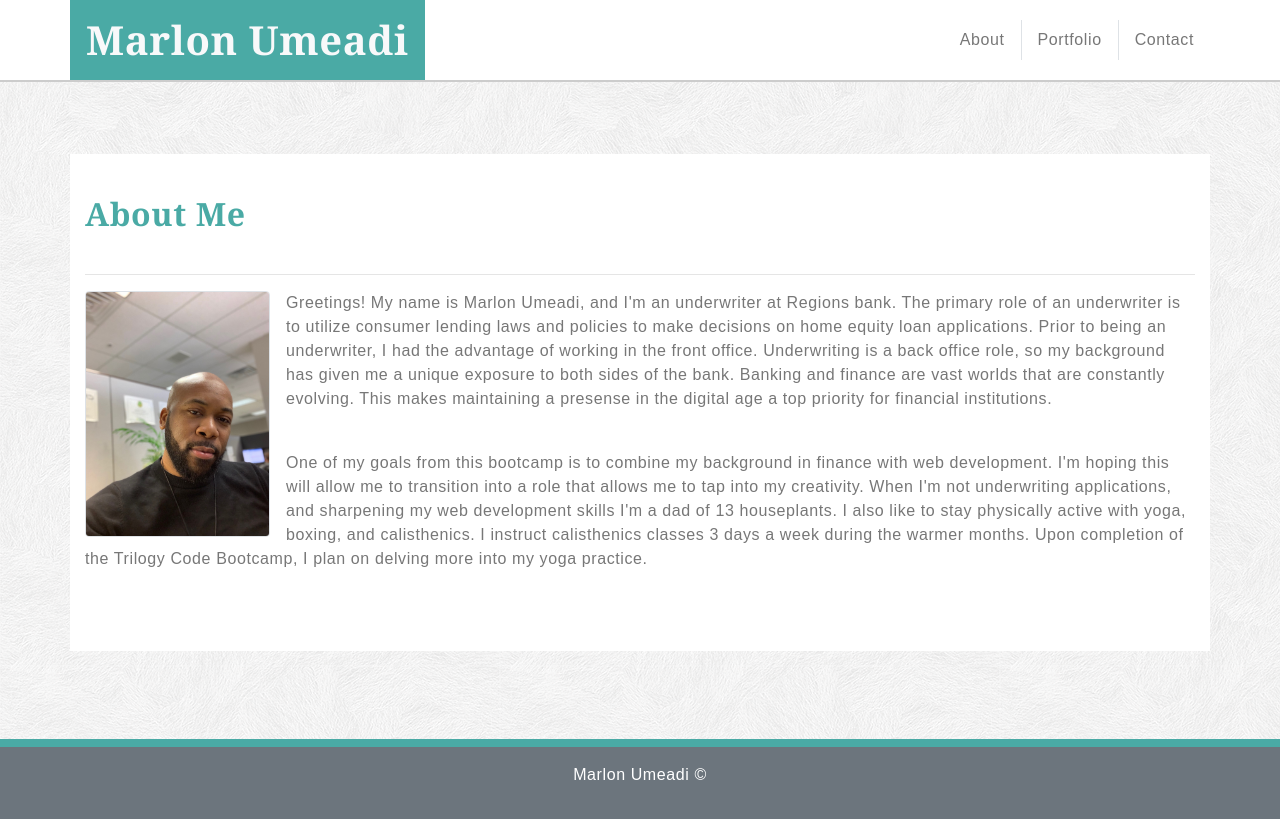
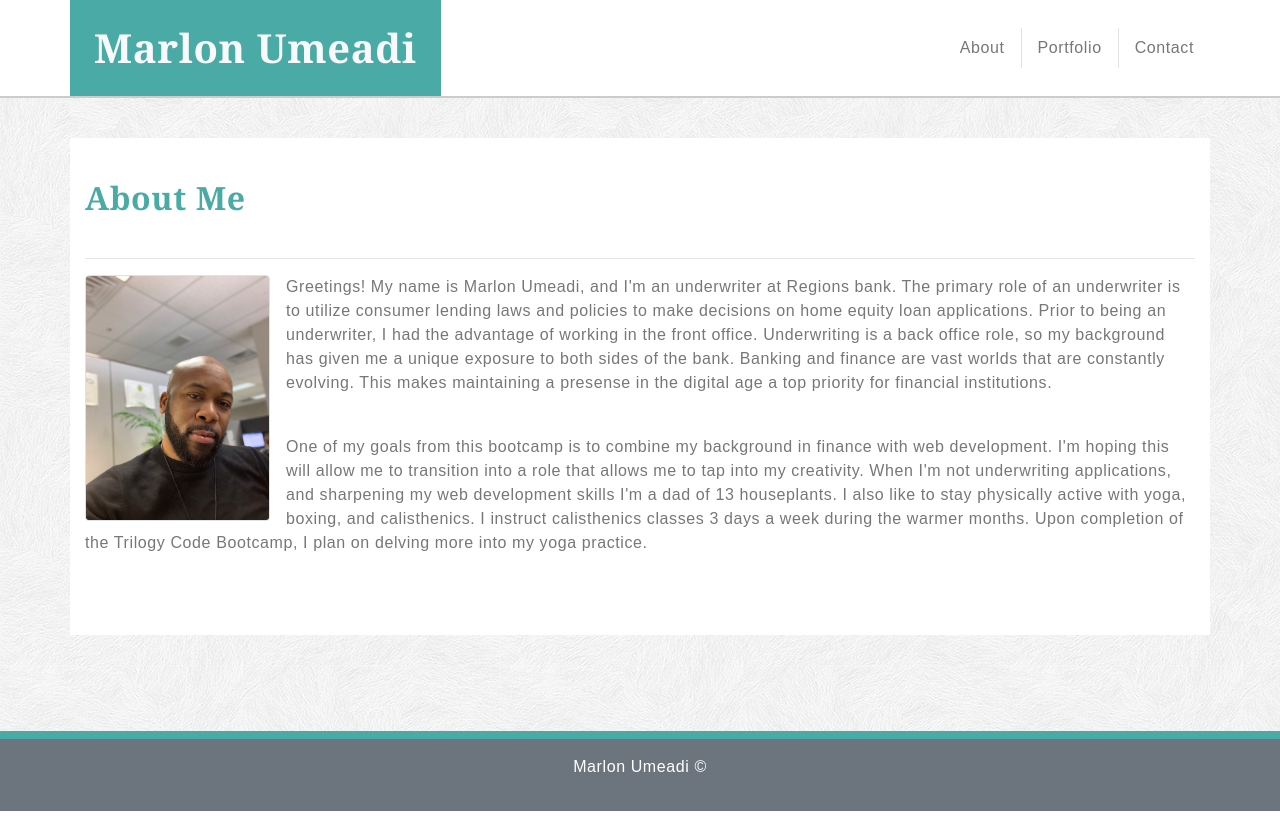
Before and after one commit to umeadi/Bootstrap-Portfolio, a plain HTML site: page index.html in a window 1280 px wide. Drawn offline with nearby package versions, Linux system fonts and the light colour scheme.

Commit message:
shrank comment box

```diff
--- a/index.html
+++ b/index.html
@@ -13,7 +13,7 @@
             <nav class="navbar p-0">
                 <div class="container p-0">
                     <div class="row no-gutters justify-content-between w-100">
-                        <h1 class="col-md-auto font-weight-bold text-light p-3 m-0 text-responsive text-center">Marlon Umeadi</h1>
+                        <h1 class="col-md-auto font-weight-bold text-light p-4 m-0 text-responsive text-center">Marlon Umeadi</h1>
                         <ul class="nav navbar row text-center no-gutters col-md-auto p-0">
                             <li class="col nav-item active">
                                 <a class="nav-link" href="index.html">About</a>
@@ -30,7 +30,7 @@
             </nav>
         </header>
         <br>
-        <div class="my-5 py-3 bg-white container">
+        <div class="my-3 py-3 bg-white container">
             <h2 class="font-weight-bold">About Me</h2>
             <hr>
             <div>
@@ -48,6 +48,7 @@
         </div>
         </div>
         <p>&nbsp;</p>
+        <p>&nbsp;</p>
         <footer class="footer bg-secondary mt-4rem py-3">
             <div class="container">
                 <p class="text-center text-white">Marlon Umeadi &copy;</p>
```
Also changed, not shown: contact.html (+2 -2 lines), portfolio.html (+1 -3 lines).
